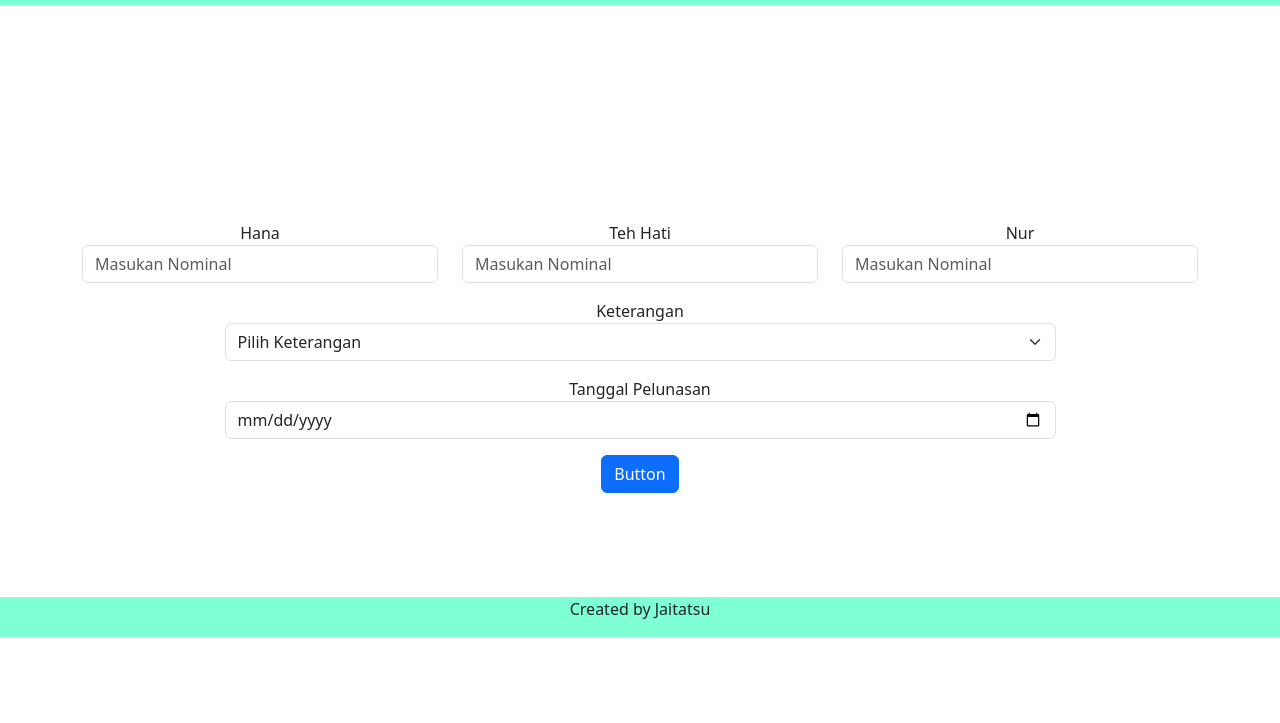
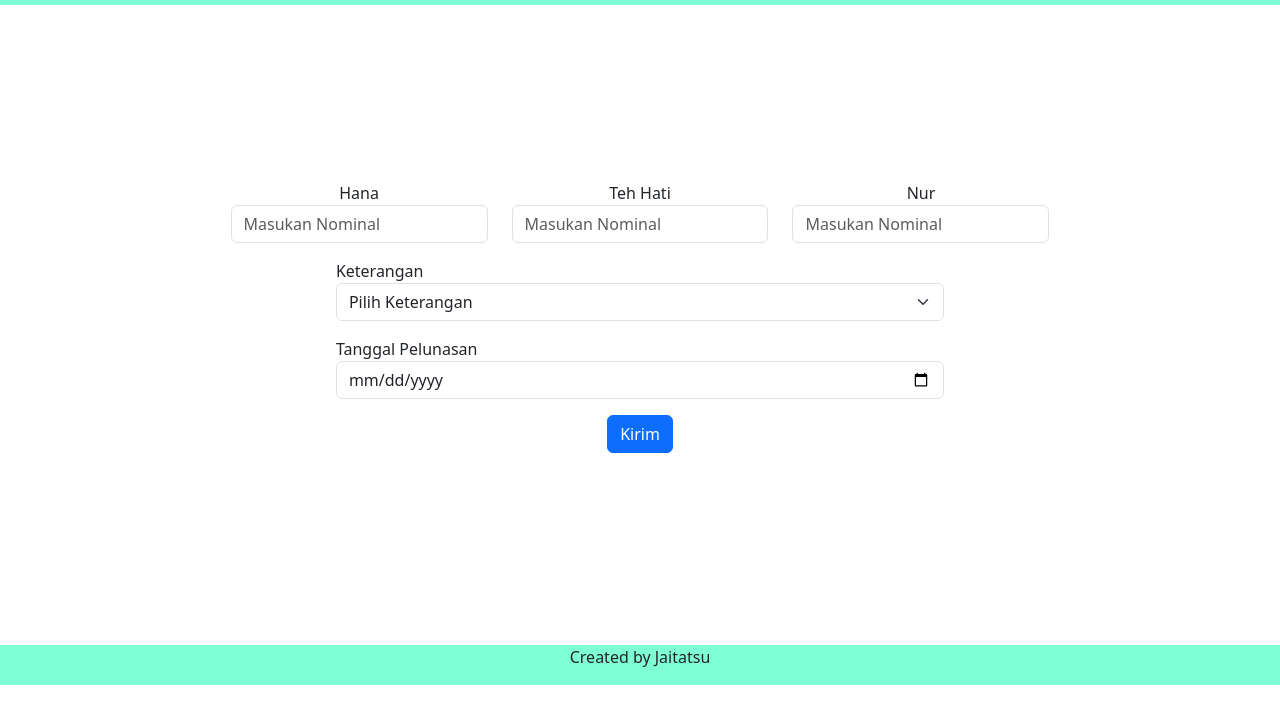
Before and after one commit to Jaitaka/Paylater, a website: page index.html in a window 1280 px wide. Shown: the part 51-774 px from the top of the page. Drawn offline with nearby package versions, Linux system fonts and the light colour scheme.

Commit message:
selamat sore

```diff
--- a/index.html
+++ b/index.html
@@ -70,13 +70,13 @@
 
     <!-- form -->
     <section>
-      <div class="container text-center position-relative position-absolute top-50 start-50 translate-middle">
+      <div class="container">
         <form
           name="Paylater"
           class="form"
         >
           <div class="row justify-content-center">
-            <div class="col-md-4">
+            <div class="col-md-4 hn">
               <label
                 class="mt-3"
                 for="Hana"
@@ -90,7 +90,7 @@
                 placeholder="Masukan Nominal"
               />
             </div>
-            <div class="col-md-4">
+            <div class="col-md-4 text-center">
               <label
                 class="mt-3"
                 for="Teh Hati"
@@ -104,9 +104,9 @@
                 placeholder="Masukan Nominal"
               />
             </div>
-            <div class="col-md-4">
+            <div class="col-md-4 text-center">
               <label
-                class="mt-3"
+                class="mt-3 text-center"
                 for="Nur"
                 >Nur</label
               >
@@ -137,6 +137,7 @@
                 <option selected>Pilih Keterangan</option>
                 <option value="Shopee">Shopee</option>
                 <option value="Akulaku">Akulaku</option>
+                <option value="DANA">DANA</option>
               </select>
             </div>
           </div>
@@ -155,12 +156,16 @@
               />
             </div>
           </div>
-          <button
-            class="btn btn-primary mt-3"
-            type="submit"
-          >
-            Button
-          </button>
+          <div class="row justify-content-center">
+            <div class="col text-center">
+              <button
+                class="btn btn-primary mt-3"
+                type="submit"
+              >
+                Kirim
+              </button>
+            </div>
+          </div>
         </form>
       </div>
     </section>
--- a/style.css
+++ b/style.css
@@ -1,12 +1,12 @@
+body {
+  min-height: fit-content;
+  min-width: fit-content;
+}
 * {
   margin: 0;
   padding: 0;
 }
 
-body {
-  min-height: fit-content;
-  min-width: fit-content;
-}
 .navbar {
   background-color: aquamarine;
 }
@@ -15,7 +15,7 @@ body {
   display: grid;
   justify-content: center;
   position: relative;
-  top: 35rem;
+  top: 20rem;
   margin-top: 2rem;
   background-color: aquamarine;
 }
@@ -23,3 +23,14 @@ body {
 #ket {
   margin-top: -2rem;
 }
+
+.form {
+  position: relative;
+  top: 10rem;
+  justify-content: center;
+  display: grid;
+}
+
+.hn {
+  text-align: center;
+}
```
